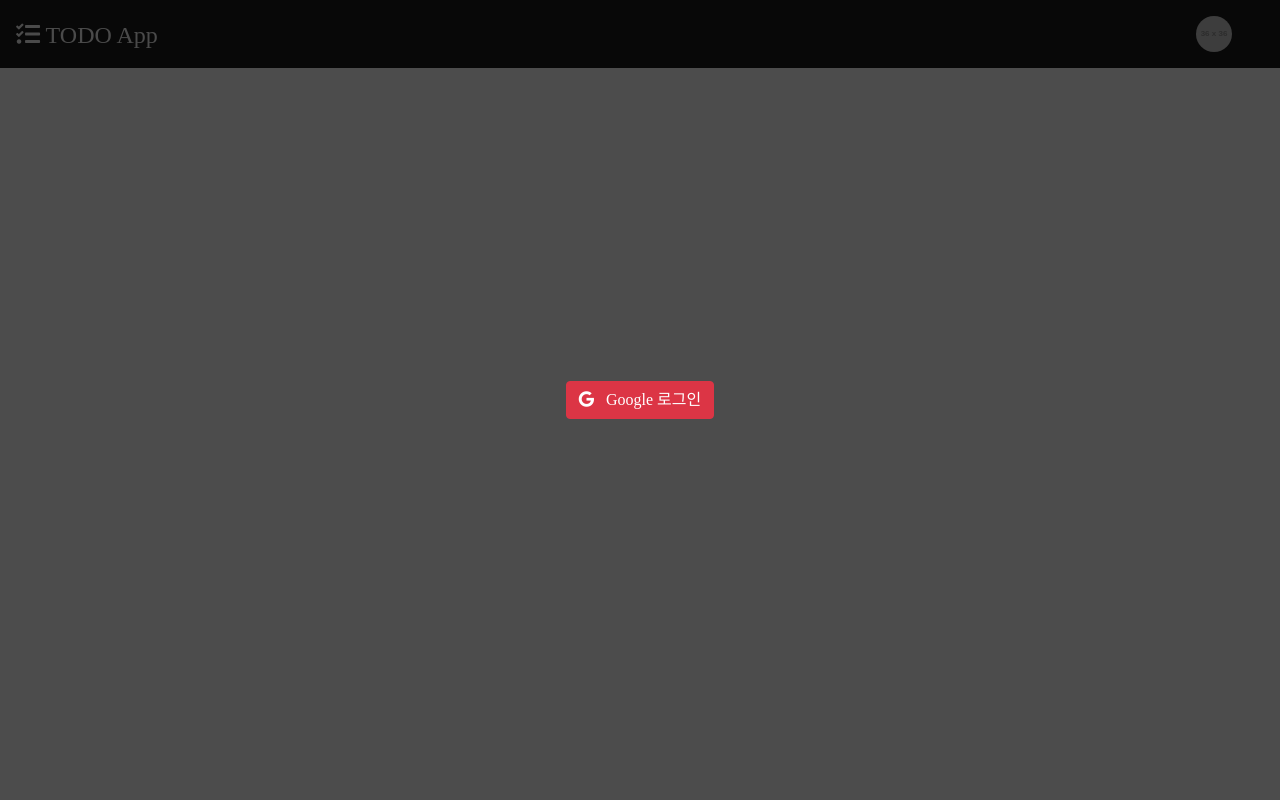
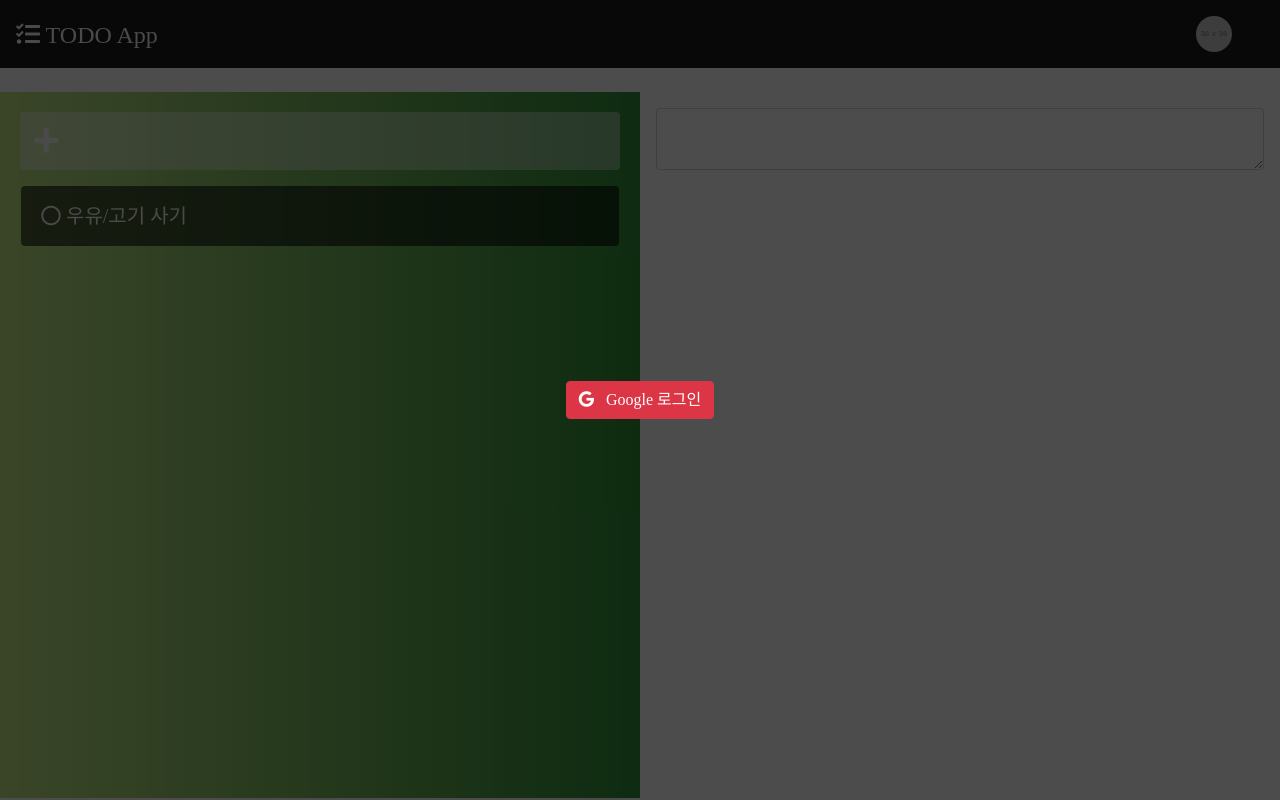
Before and after one commit to booldook/2020-kn-web-09-todo, a plain HTML site: page public/html/index.html in a window 1280 px wide. Drawn offline with Linux system fonts and the light colour scheme; some packages are replaced by stand-ins of ours; no server answers; placeholder pictures from the web are drawn by us.

Commit message:
css 잔뜩

```diff
--- a/public/css/index.css
+++ b/public/css/index.css
@@ -7,6 +7,17 @@
 .header-wrapper .sign-wrap .email {margin-right: 1em;}
 #btLogout::after {content: 'Logout'; display: inline-block;}
 
+.content-wrapper {width: 100%; height: calc(100vh - 94px); position: relative; margin-top: 24px; display: flex;}
+.content-wrapper > div {flex: 0 0 50%; padding: 1em; height: 100%;}
+.content-wrapper .list-wrapper {background-image: linear-gradient(to right, #c6e987, #309138);}
+.list-wrapper .add-wrap {padding: 0.5em 0; background-color: rgba(255,255,255,0.4); margin: 0.25em; border-radius: 4px; display: flex; align-items: center;}
+.list-wrapper .add-wrap > .fa-plus {margin-left: 0.5em; color: #f9f9f9; font-size: 1.75em;}
+.list-wrapper .add-wrap > .form-control {background-color: transparent; border: none; outline: none; flex-grow: 1; font-size: 1.25em;}
+.list-wrapper .add-wrap > .form-control:focus {box-shadow: none;}
+.list-wrapper .list-wrap {margin-top: 1em;}
+.list-wrapper .list-wrap > li {padding: 1em; background-color: rgba(0,0,0,0.6); margin: 0.25em; color: #f9f9f9; font-size: 1.25em; border-radius: 4px;}
+.list-wrapper .list-wrap > li > i {display: none;}
+.list-wrapper .list-wrap > li > i.active {display: inline-block;}
 
 @media screen and (max-width: 1199px) {
 
--- a/public/html/index.html
+++ b/public/html/index.html
@@ -34,8 +34,25 @@
 		</div>
 	</header>
 
-	<div class="list-wrapper">
+	<div class="content-wrapper">
+		<div class="list-wrapper">
+			<div class="add-wrap">
+				<i class="fa fa-plus"></i>
+				<input type="test" id="task" class="form-control">
+			</div>
+			<ul class="list-wrap">
+				<li>
+					<i class="active far fa-circle"></i>
+					<i class="far fa-check-circle"></i>
+					<span>우유/고기 사기</span>
+				</li>
+			</ul>
+		</div>
+		<div class="edit-wrapper">
+			<textarea id="content" class="form-control">
 
+			</textarea>
+		</div>
 	</div>
 
 	<div class="auth-wrapper modal-wrapper">
```
